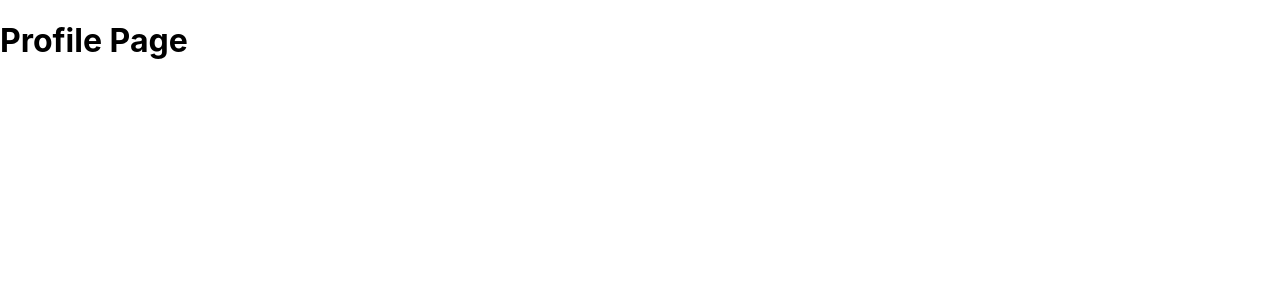
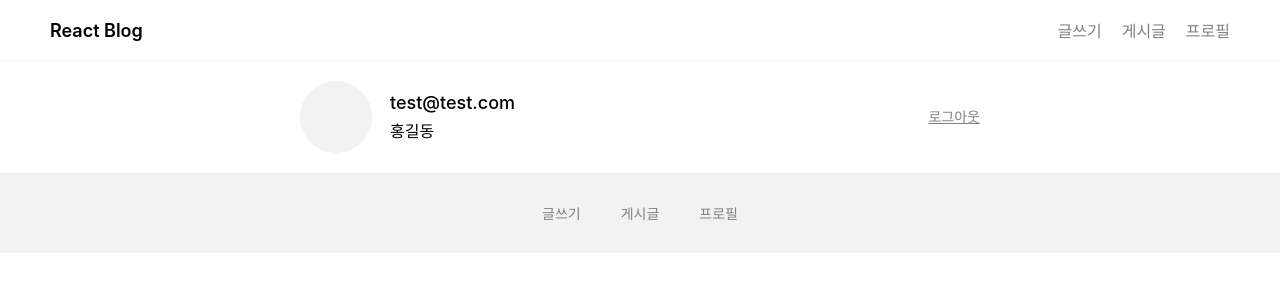
Before and after one commit to TaehyeokKim89/Practice_Blog, a React (Create React App) app: page /profile in a window 1280 px wide. Shown: the top 300 px of the page. Built offline with nearby package versions, Linux system fonts and the light colour scheme.

Commit message:
Hader Footer 컴포넌트화, 프로필 컴포넌트 css 개발 진행

```diff
--- /dev/null
+++ b/src/components/Footer.tsx
@@ -0,0 +1,13 @@
+import { Link } from "react-router-dom";
+
+const Footer = () => {
+  return (
+    <footer>
+      <Link to="/posts/new">글쓰기</Link>
+      <Link to="/posts">게시글</Link>
+      <Link to="/profile">프로필</Link>
+    </footer>
+  );
+};
+
+export default Footer;
--- /dev/null
+++ b/src/components/Profile.tsx
@@ -0,0 +1,19 @@
+import React from "react";
+import { Link } from "react-router-dom";
+
+const Profile = () => {
+  return <div className="profile__box">
+      <div className="flex__box-lg">
+        <div className="profile__image"/>
+        <div>
+          <div className="profile__email">test@test.com</div>
+          <div className="profile__name">홍길동</div>
+        </div>
+      </div>
+      <Link to='/' className="profile__logout">
+        로그아웃
+      </Link>
+    </div>;
+};
+
+export default Profile;
--- a/src/index.css
+++ b/src/index.css
@@ -175,3 +175,49 @@
 .post__detail .post__text {
   padding: 20px 0px;
 }
+
+/* profile */
+.profile__box {
+  display: flex;
+  gap: 18px;
+  align-items: center;
+  font-size: 18px;
+  margin: 0 auto;
+  max-width: 680px;
+  text-align: left;
+  line-height: 24px;
+  justify-content: space-between;
+  padding: 20px;
+}
+
+.flex__box-lg {
+  display: flex;
+  gap: 18px;
+  align-items: center;
+}
+
+.profile__image {
+  width: 72px;
+  height: 72px;
+  background-color: #f2f2f2;
+  border-radius: 50%;
+}
+
+.profile__name {
+  font-size: 16px;
+  padding-top: 4px;
+}
+
+.profile__email {
+  font-weight: 500;
+}
+
+.profile__logout {
+  color: gray;
+  font-size: 14px;
+}
+
+.profile__logout:hover,
+.profile__logout:focus {
+  color: black;
+}
--- a/src/pages/home/index.tsx
+++ b/src/pages/home/index.tsx
@@ -1,10 +1,11 @@
 import { Link } from "react-router-dom";
 import Header from "../../components/Header";
+import Footer from "../../components/Footer";
 
 const Home = () => {
   return (
     <div>
-      <Header/>
+      <Header />
       <div className="post__navigation">
         <div className="post__navigation--active">전체</div>
         <div>나의 글</div>
@@ -65,11 +66,7 @@
           </div>
         ))}
       </div>
-      <footer>
-        <Link to="/posts/new">글쓰기</Link>
-        <Link to="/posts">게시글</Link>
-        <Link to="/profile">프로필</Link>
-      </footer>
+      <Footer />
     </div>
   );
 };
--- a/src/pages/posts/detail.tsx
+++ b/src/pages/posts/detail.tsx
@@ -1,9 +1,14 @@
-import React from 'react';
 import PostDetail from '../../components/PostDetail';
+import Header from '../../components/Header';
+import Footer from '../../components/Footer';
 
 const PostPage = () => {
   return (
-    <PostDetail/>
+    <>
+      <Header/>
+      <PostDetail/>
+      <Footer/>
+    </>
   );
 };
 
--- a/src/pages/profile/index.tsx
+++ b/src/pages/profile/index.tsx
@@ -1,10 +1,15 @@
-import React from 'react';
+import React from "react";
+import Profile from "../../components/Profile";
+import Header from "../../components/Header";
+import Footer from "../../components/Footer";
 
 const ProfilePage = () => {
   return (
-    <h1>
-      Profile Page
-    </h1>
+    <>
+      <Header />
+      <Profile />
+      <Footer />
+    </>
   );
 };
 
```
